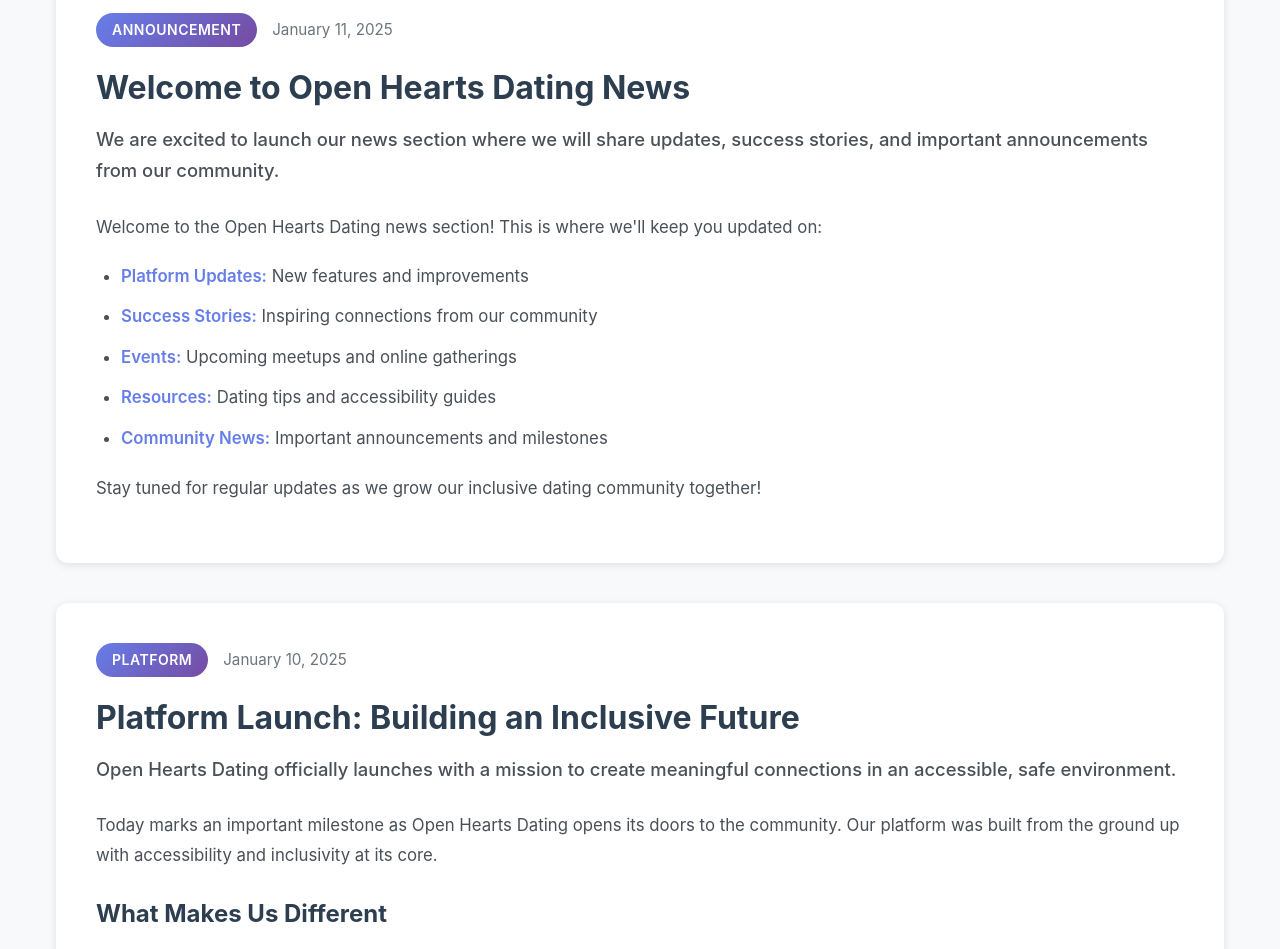
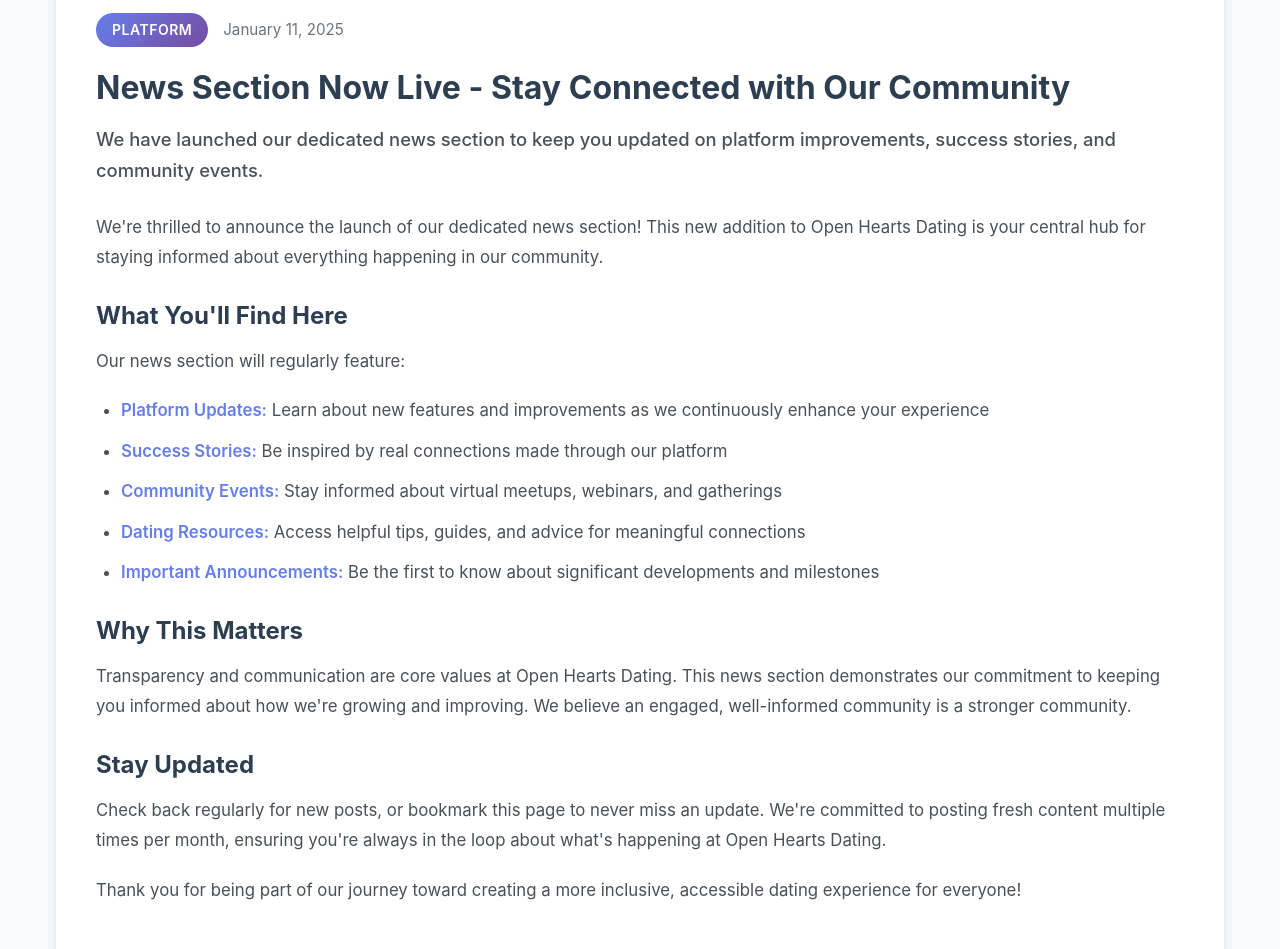
Before and after one commit to chevrutah247/openheartsdating, a Next.js app: page /news in a window 1280 px wide. Shown: the part 440-1389 px from the top of the page. Built offline with nearby package versions, Linux system fonts and the light colour scheme.

Commit message:
Add news about News section launch

```diff
--- a/app/news/page.tsx
+++ b/app/news/page.tsx
@@ -8,6 +8,34 @@
 
 // Здесь будут храниться новости (пока в коде, потом можно перенести в CMS)
 const newsItems = [
+  {
+    id: 3,
+    date: '2025-01-11',
+    title: 'News Section Now Live - Stay Connected with Our Community',
+    excerpt: 'We have launched our dedicated news section to keep you updated on platform improvements, success stories, and community events.',
+    content: `
+      <p>We're thrilled to announce the launch of our dedicated news section! This new addition to Open Hearts Dating is your central hub for staying informed about everything happening in our community.</p>
+
+      <h3>What You'll Find Here</h3>
+      <p>Our news section will regularly feature:</p>
+      <ul>
+        <li><strong>Platform Updates:</strong> Learn about new features and improvements as we continuously enhance your experience</li>
+        <li><strong>Success Stories:</strong> Be inspired by real connections made through our platform</li>
+        <li><strong>Community Events:</strong> Stay informed about virtual meetups, webinars, and gatherings</li>
+        <li><strong>Dating Resources:</strong> Access helpful tips, guides, and advice for meaningful connections</li>
+        <li><strong>Important Announcements:</strong> Be the first to know about significant developments and milestones</li>
+      </ul>
+
+      <h3>Why This Matters</h3>
+      <p>Transparency and communication are core values at Open Hearts Dating. This news section demonstrates our commitment to keeping you informed about how we're growing and improving. We believe an engaged, well-informed community is a stronger community.</p>
+
+      <h3>Stay Updated</h3>
+      <p>Check back regularly for new posts, or bookmark this page to never miss an update. We're committed to posting fresh content multiple times per month, ensuring you're always in the loop about what's happening at Open Hearts Dating.</p>
+
+      <p>Thank you for being part of our journey toward creating a more inclusive, accessible dating experience for everyone!</p>
+    `,
+    category: 'Platform',
+  },
   {
     id: 1,
     date: '2025-01-11',
```
